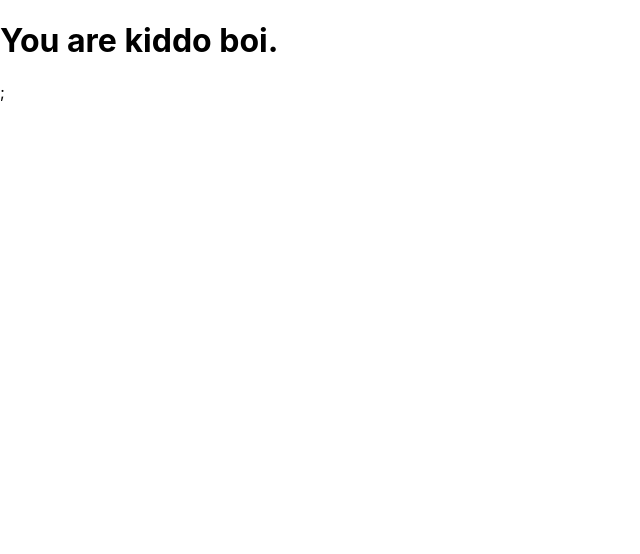
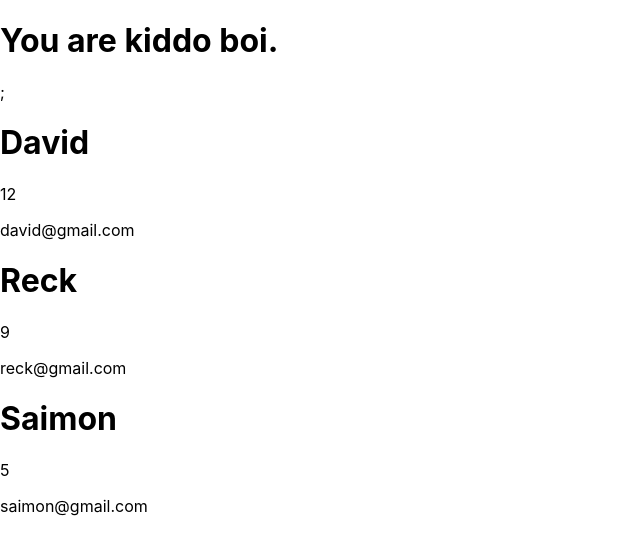
Before and after one commit to cole15sky/REACT.JS, a React (Create React App) app in the folder 3.Lil_React_project/my-app/: page / in a window 1280 px wide. Shown: the top 554 px of the page, without its empty margins (0-640 px from the left). Built offline with nearby package versions, Linux system fonts and the light colour scheme.

Commit message:
Mapping Component

```diff
--- a/3.Lil_React_project/my-app/src/App.js
+++ b/3.Lil_React_project/my-app/src/App.js
@@ -1,11 +1,13 @@
 import logo from './logo.svg';
 import './App.css';
 import Form from './components/Form';
+import UserList from './components/UserList';
 
 function App() {
   return (
     <div>
       <Form />
+      <UserList />
       {/* <h1> Hey, there I go..</h1> */}
     </div>
   )
--- a/3.Lil_React_project/my-app/src/components/Form.js
+++ b/3.Lil_React_project/my-app/src/components/Form.js
@@ -10,6 +10,7 @@ function handleRegister(event) {
 
 let age = 20;
 let emailId ="cole15sky.com";
+
 
 
 function Form() {
--- /dev/null
+++ b/3.Lil_React_project/my-app/src/components/UserList.js
@@ -0,0 +1,39 @@
+import React from 'react'
+
+function UserList() {
+
+let data = [
+    {
+        name: "David",
+        email: "david@gmail.com",
+        rollNo: "12",
+    },
+    {
+        name: "Reck",
+        email: "reck@gmail.com",
+        rollNo: "9",
+    },
+    {
+        name: "Saimon",
+        email: "saimon@gmail.com",
+        rollNo: "5",
+    },
+
+];
+
+  return (
+    <div>
+        {data.map(({name,email,rollNo}) =>(
+                <div>
+        <h1>{name}</h1>
+        <p>{rollNo}</p>
+        <p>{email}</p>
+        </div>
+
+            ))}
+
+    </div>
+  )
+}
+
+export default UserList;
```
